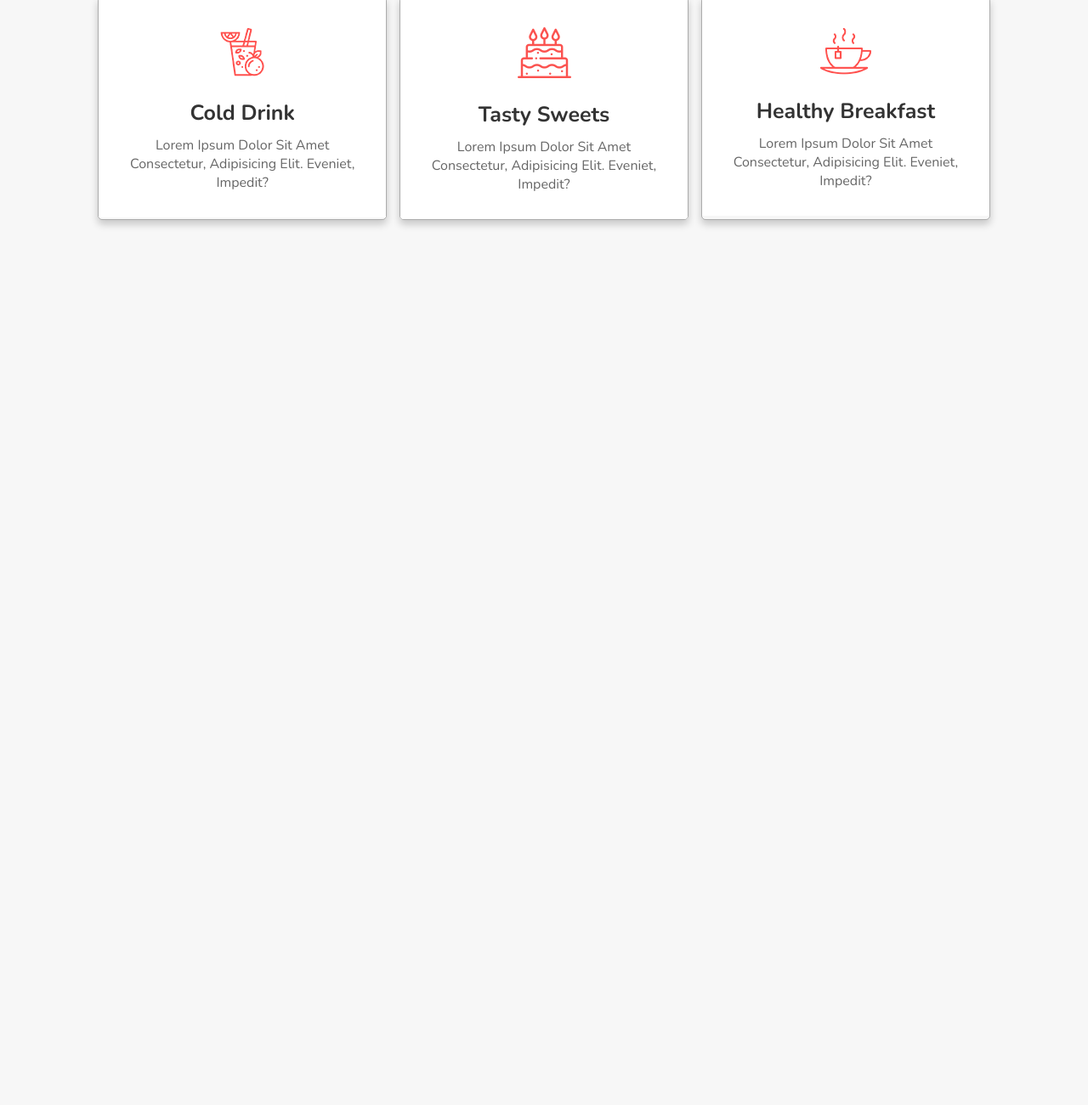
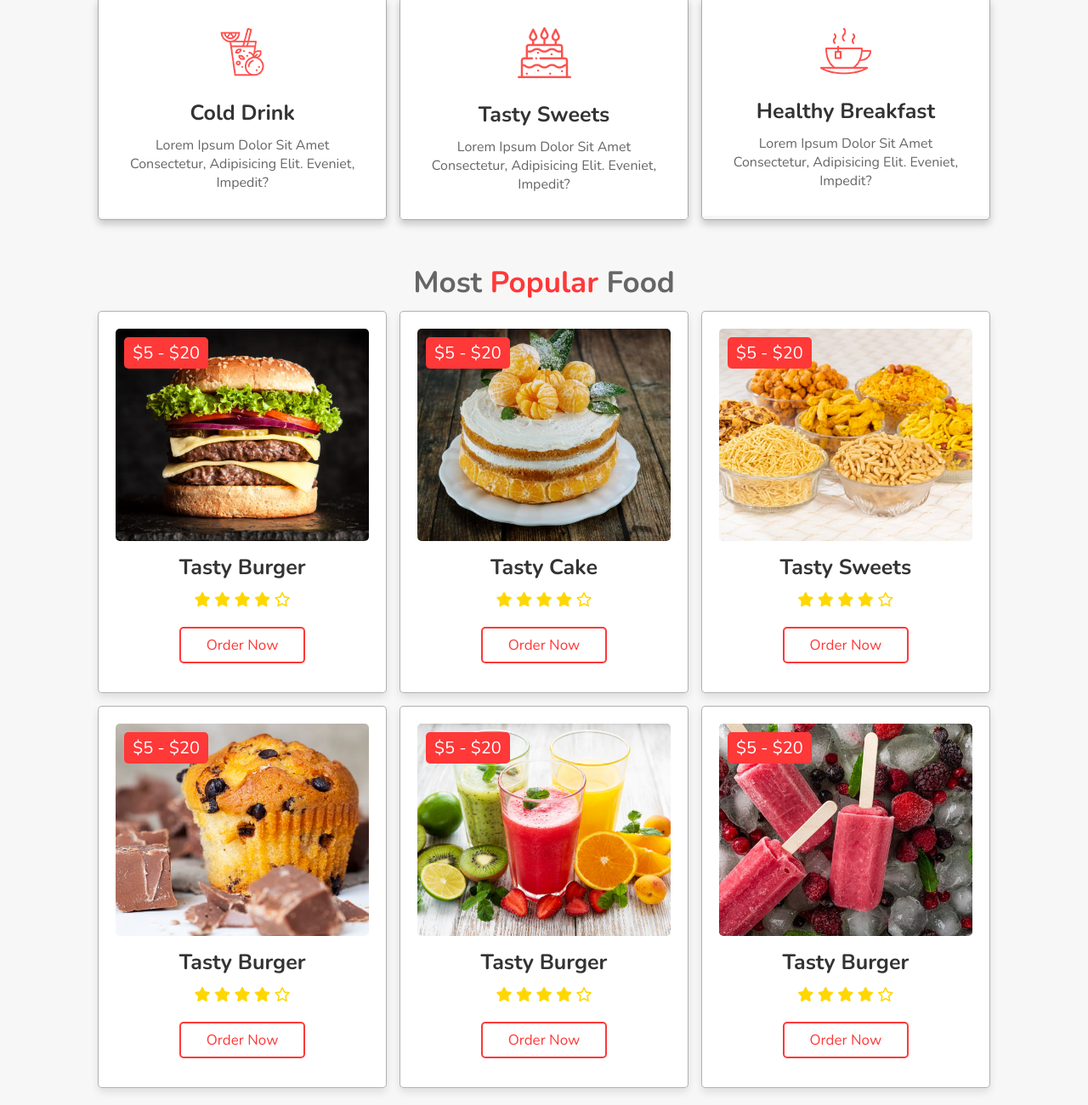
Before and after one commit to JuanParraIV/Food-Website, a website: page index.html in a window 1280 px wide. Shown: the part 1159-2460 px from the top of the page at 85% size. Before the commit the page ends 1438 px from the top, so only its background shows below. Drawn offline with nearby package versions, Linux system fonts and the light colour scheme.

Commit message:
popular section finished

```diff
--- a/css/style.css
+++ b/css/style.css
@@ -253,6 +253,64 @@ header .navbar a:hover{
 }
 
 
+.popular .box-container{
+    display: flex;
+    flex-wrap: wrap;
+    gap: 1.5rem;
+}
+
+.popular .box-container .box{
+    padding: 2rem;
+    background: #fff;
+    box-shadow: 0 .5rem 1rem rgba(0,0,0,.1);
+    border: .1rem solid rgba(0,0,0,.3);
+    border-radius: .5rem;
+    text-align: center;
+    flex: 1 1 30rem;
+    position: relative;
+    -webkit-border-radius: .5rem;
+    -moz-border-radius: .5rem;
+    -ms-border-radius: .5rem;
+    -o-border-radius: .5rem;
+}
+
+.popular .box-container .box img{
+    height: 25rem;
+    object-fit: cover;
+    width: 100%;
+    border-radius: .5rem;
+    -webkit-border-radius: .5rem;
+    -moz-border-radius: .5rem;
+    -ms-border-radius: .5rem;
+    -o-border-radius: .5rem;
+}
+.popular .box-container .box .price{
+    position: absolute;
+    top:3rem;
+    left:3rem;
+    background: var(--red);
+    color: #fff;
+    font-size: 2rem;
+    padding: .5rem 1rem;
+    border-radius:.5rem ;
+    -webkit-border-radius:.5rem ;
+    -moz-border-radius:.5rem ;
+    -ms-border-radius:.5rem ;
+    -o-border-radius:.5rem ;
+}
+
+.popular .box-container .box h3{
+    color: #333;
+    font-size: 2.5rem;
+    padding-top: 1rem;
+}
+
+.popular .box-container .box .stars{
+    color: gold;
+    font-size: 1.7rem;
+    padding: 1rem .1rem;
+}
+
 @keyframes float{
     0%,100%{
         transform: translateY(0rem);
--- a/index.html
+++ b/index.html
@@ -138,6 +138,104 @@
     <!-- speciality section ends -->
 
 
+    <!-- popular section starts -->
+
+
+    <!-- popular section endss -->
+    <section class="popular" id="popular">
+
+        <h1 class="heading">most <span>popular </span>food</h1>
+
+        <div class="box-container">
+
+            <div class="box">
+                <span class="price">$5 - $20</span>
+                <img src="/images/p-1.jpg" alt="">
+                <h3>tasty burger</h3>
+                <div class="stars">
+                    <i class="fas fa-star"></i>
+                    <i class="fas fa-star"></i>
+                    <i class="fas fa-star"></i>
+                    <i class="fas fa-star"></i>
+                    <i class="far fa-star"></i>
+                </div>
+                <a href="" class="btn">order now</a>
+            </div>
+
+            <div class="box">
+                <span class="price">$5 - $20</span>
+                <img src="/images/p-2.jpg" alt="">
+                <h3>tasty cake</h3>
+                <div class="stars">
+                    <i class="fas fa-star"></i>
+                    <i class="fas fa-star"></i>
+                    <i class="fas fa-star"></i>
+                    <i class="fas fa-star"></i>
+                    <i class="far fa-star"></i>
+                </div>
+                <a href="" class="btn">order now</a>
+            </div>
+
+            <div class="box">
+                <span class="price">$5 - $20</span>
+                <img src="/images/p-3.jpg" alt="">
+                <h3>tasty sweets</h3>
+                <div class="stars">
+                    <i class="fas fa-star"></i>
+                    <i class="fas fa-star"></i>
+                    <i class="fas fa-star"></i>
+                    <i class="fas fa-star"></i>
+                    <i class="far fa-star"></i>
+                </div>
+                <a href="" class="btn">order now</a>
+            </div>
+
+            <div class="box">
+                <span class="price">$5 - $20</span>
+                <img src="/images/p-4.jpg" alt="">
+                <h3>tasty burger</h3>
+                <div class="stars">
+                    <i class="fas fa-star"></i>
+                    <i class="fas fa-star"></i>
+                    <i class="fas fa-star"></i>
+                    <i class="fas fa-star"></i>
+                    <i class="far fa-star"></i>
+                </div>
+                <a href="" class="btn">order now</a>
+            </div>
+
+            <div class="box">
+                <span class="price">$5 - $20</span>
+                <img src="/images/p-5.jpg" alt="">
+                <h3>tasty burger</h3>
+                <div class="stars">
+                    <i class="fas fa-star"></i>
+                    <i class="fas fa-star"></i>
+                    <i class="fas fa-star"></i>
+                    <i class="fas fa-star"></i>
+                    <i class="far fa-star"></i>
+                </div>
+                <a href="" class="btn">order now</a>
+            </div>
+
+            <div class="box">
+                <span class="price">$5 - $20</span>
+                <img src="/images/p-6.jpg" alt="">
+                <h3>tasty burger</h3>
+                <div class="stars">
+                    <i class="fas fa-star"></i>
+                    <i class="fas fa-star"></i>
+                    <i class="fas fa-star"></i>
+                    <i class="fas fa-star"></i>
+                    <i class="far fa-star"></i>
+                </div>
+                <a href="" class="btn">order now</a>
+            </div>
+        </div>
+
+    </section>
+
+
 
     <!-- custom js script file -->
     <script src="js/script.js"></script>
```
